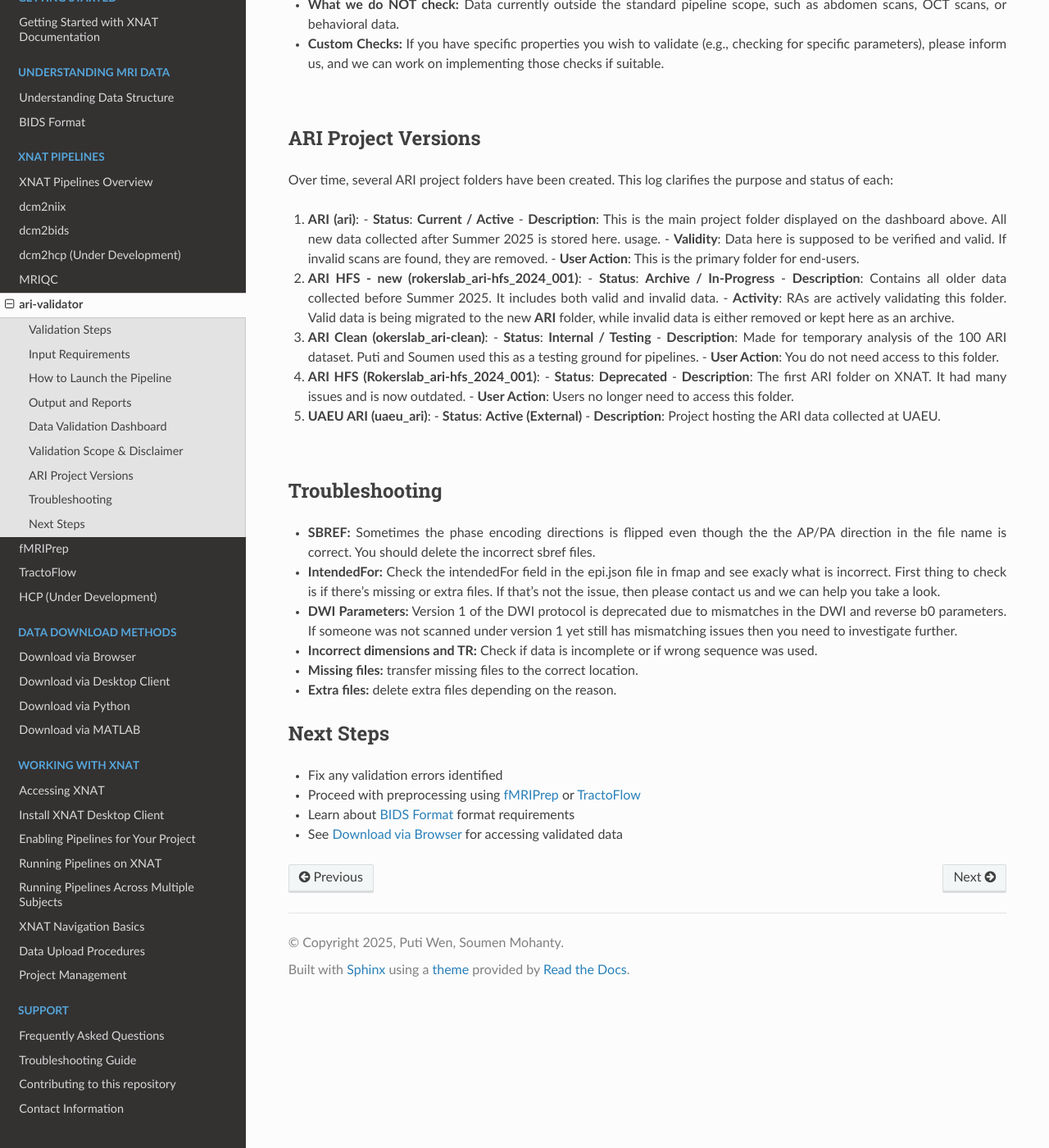
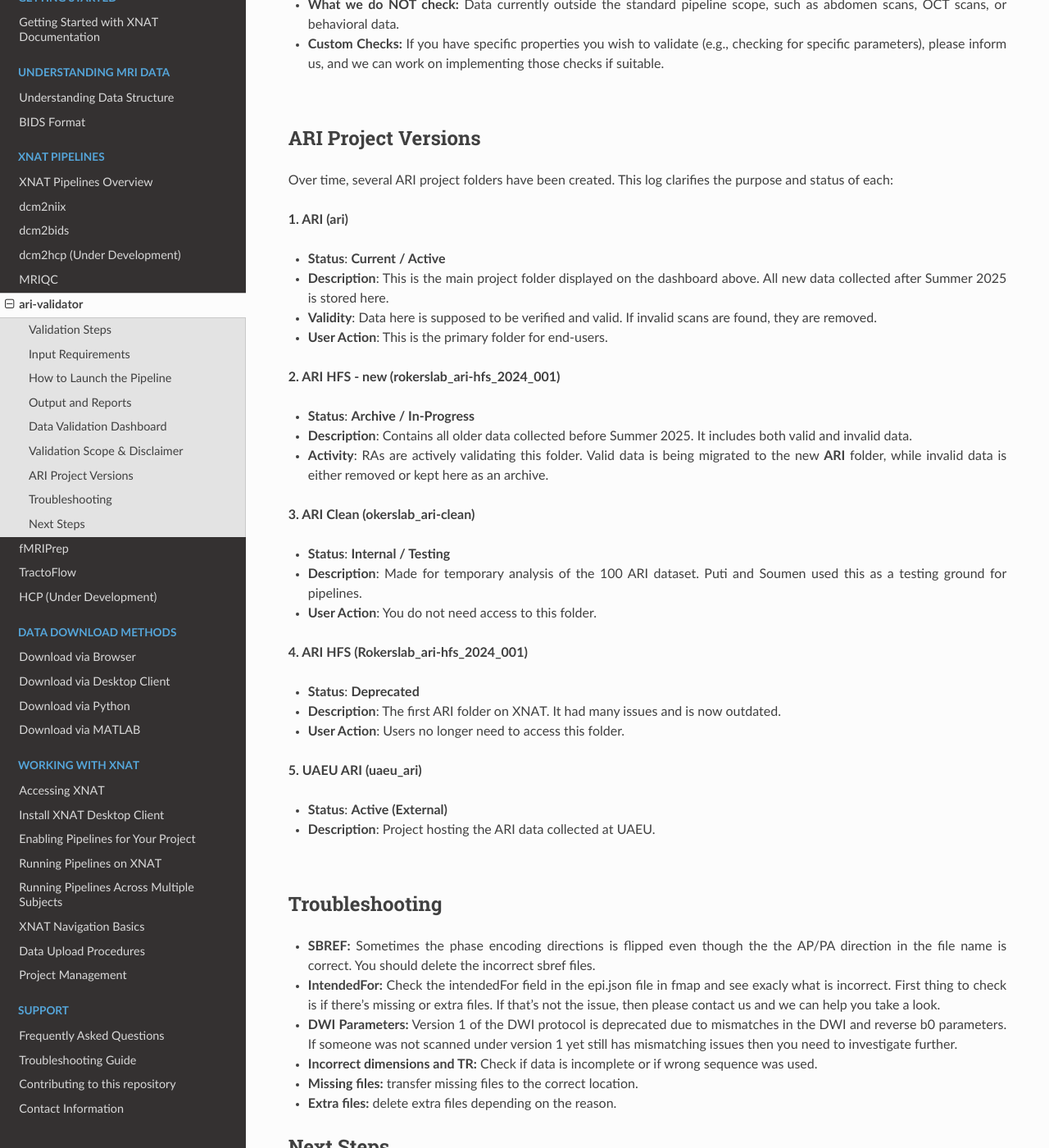
Before and after one commit to BioMedicalImaging-Core-NYUAD/xnat-docs, a Sphinx documentation site: the page built from docs/source/processing_pipelines/ari-validator.rst, in a window 1280 px wide and 1400 px high, scrolled down 2452 px. Shown: the whole window at 82% size. Built offline with Sphinx 7.4.7 and the Read the Docs theme 3.1.0, drawn with Linux system fonts in a browser that asks for light colours.

Commit message:
Update ari-validator.rst

```diff
--- a/docs/source/processing_pipelines/ari-validator.rst
+++ b/docs/source/processing_pipelines/ari-validator.rst
@@ -309,30 +309,35 @@ ARI Project Versions
 
 Over time, several ARI project folders have been created. This log clarifies the purpose and status of each:
 
-1. **ARI (ari)**:
-   - **Status**: **Current / Active**
-   - **Description**: This is the main project folder displayed on the dashboard above. All new data collected after Summer 2025 is stored here. usage.
-   - **Validity**: Data here is supposed to be verified and valid. If invalid scans are found, they are removed.
-   - **User Action**: This is the primary folder for end-users.
+**1. ARI (ari)**
 
-2. **ARI HFS - new (rokerslab_ari-hfs_2024_001)**:
-   - **Status**: **Archive / In-Progress**
-   - **Description**: Contains all older data collected before Summer 2025. It includes both valid and invalid data.
-   - **Activity**: RAs are actively validating this folder. Valid data is being migrated to the new **ARI** folder, while invalid data is either removed or kept here as an archive.
+- **Status**: **Current / Active**
+- **Description**: This is the main project folder displayed on the dashboard above. All new data collected after Summer 2025 is stored here.
+- **Validity**: Data here is supposed to be verified and valid. If invalid scans are found, they are removed.
+- **User Action**: This is the primary folder for end-users.
 
-3. **ARI Clean (okerslab_ari-clean)**:
-   - **Status**: **Internal / Testing**
-   - **Description**: Made for temporary analysis of the 100 ARI dataset. Puti and Soumen used this as a testing ground for pipelines.
-   - **User Action**: You do not need access to this folder.
+**2. ARI HFS - new (rokerslab_ari-hfs_2024_001)**
 
-4. **ARI HFS (Rokerslab_ari-hfs_2024_001)**:
-   - **Status**: **Deprecated**
-   - **Description**: The first ARI folder on XNAT. It had many issues and is now outdated.
-   - **User Action**: Users no longer need to access this folder.
+- **Status**: **Archive / In-Progress**
+- **Description**: Contains all older data collected before Summer 2025. It includes both valid and invalid data.
+- **Activity**: RAs are actively validating this folder. Valid data is being migrated to the new **ARI** folder, while invalid data is either removed or kept here as an archive.
 
-5. **UAEU ARI (uaeu_ari)**:
-   - **Status**: **Active (External)**
-   - **Description**: Project hosting the ARI data collected at UAEU.
+**3. ARI Clean (okerslab_ari-clean)**
+
+- **Status**: **Internal / Testing**
+- **Description**: Made for temporary analysis of the 100 ARI dataset. Puti and Soumen used this as a testing ground for pipelines.
+- **User Action**: You do not need access to this folder.
+
+**4. ARI HFS (Rokerslab_ari-hfs_2024_001)**
+
+- **Status**: **Deprecated**
+- **Description**: The first ARI folder on XNAT. It had many issues and is now outdated.
+- **User Action**: Users no longer need to access this folder.
+
+**5. UAEU ARI (uaeu_ari)**
+
+- **Status**: **Active (External)**
+- **Description**: Project hosting the ARI data collected at UAEU.
 
 .. raw:: html
 
```
